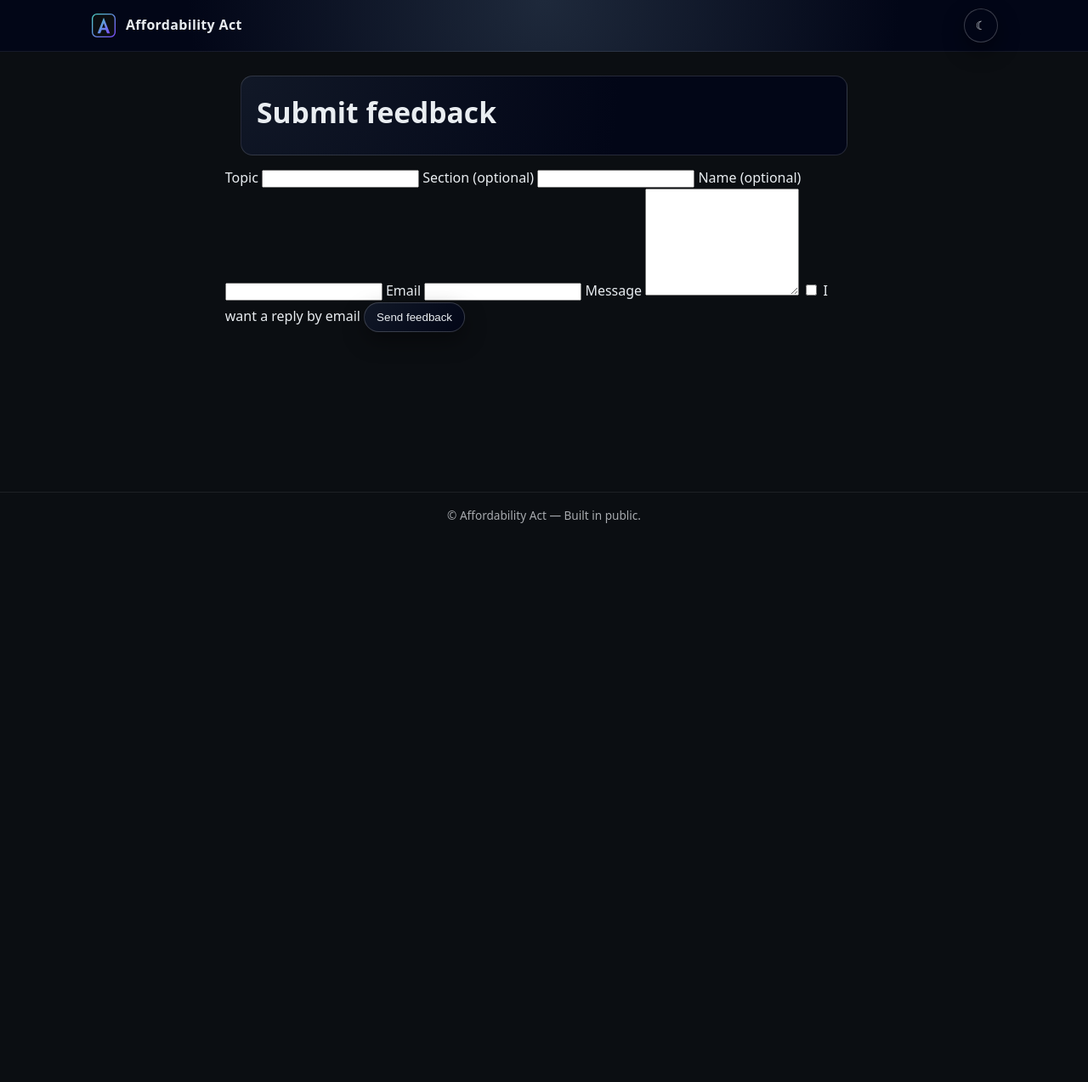
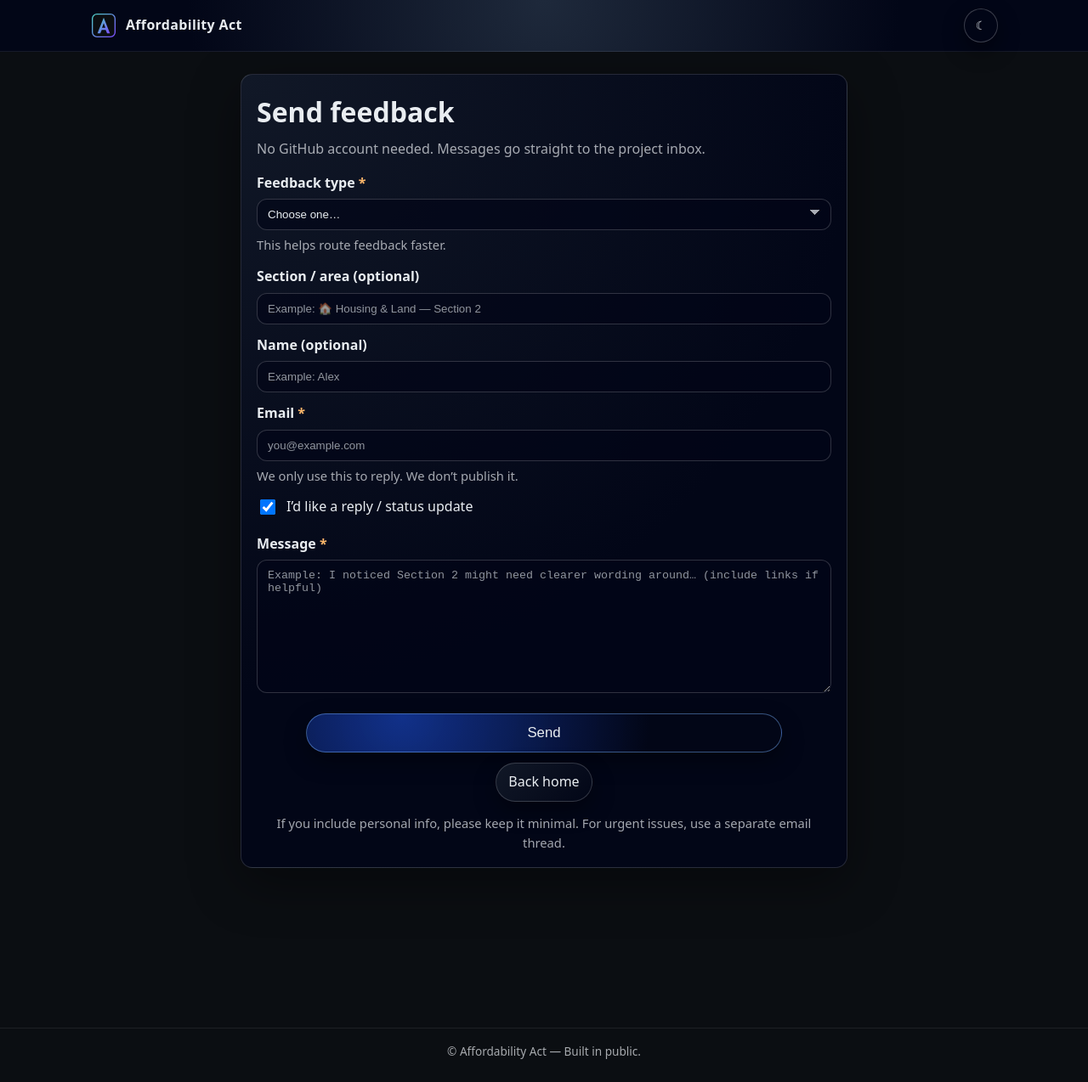
Before and after one commit to cFerg/Affordability-Act, a Jekyll site: the page built from submit.md, in a window 1280 px wide and 1274 px high. Shown: the whole window at 85% size. Built offline with Jekyll 4.4.1, drawn with Linux system fonts in a browser that asks for light colours.

Commit message:
Update submit page

```diff
--- a/_layouts/default.html
+++ b/_layouts/default.html
@@ -221,6 +221,7 @@
   <script defer src="{{ '/assets/js/page-search.js' | relative_url }}?v={{ site.github.build_revision }}"></script>
   <script defer src="{{ '/assets/js/sticky-nav.js' | relative_url }}?v={{ site.github.build_revision }}"></script>
   <script defer src="{{ '/assets/js/anchors.js' | relative_url }}?v={{ site.github.build_revision }}"></script>
+  <script defer src="{{ '/assets/js/submit-form.js' | relative_url }}?v={{ site.github.build_revision }}"></script>
   <script defer src="{{ '/assets/js/init.js' | relative_url }}?v={{ site.github.build_revision }}"></script>
 </body>
 </html>
--- /dev/null
+++ b/_sass/_forms.scss
@@ -0,0 +1,121 @@
+/* ===== Submit form styling ===== */
+
+.form-wrap{
+  max-width: 920px;
+  margin: 0 auto;
+  padding: 26px 0 0;
+}
+
+.form-card{
+  max-width: 78ch;
+  margin: 0 auto;
+  padding: 18px 18px 16px;
+  border-radius: 14px;
+  border: 1px solid rgba(255,255,255,0.14);
+  background: radial-gradient(circle at 0 0, #111827, #020617 62%);
+  box-shadow: 0 18px 60px rgba(0,0,0,0.40);
+}
+
+.form-title{ margin: 0 0 6px; font-size: 2rem; }
+.form-subtitle{ margin: 0 0 14px; }
+
+.aff-form{ margin-top: 8px; }
+
+.field{ margin: 12px 0; }
+.field label{
+  display: block;
+  font-weight: 650;
+  margin: 0 0 6px;
+}
+
+.req{ color: #ffb86b; }
+
+.help{ margin-top: 6px; font-size: .92rem; }
+
+.aff-form input[type="text"],
+.aff-form input[type="email"],
+.aff-form select,
+.aff-form textarea{
+  width: 100%;
+  padding: 10px 12px;
+  border-radius: 12px;
+  border: 1px solid rgba(255,255,255,0.18);
+  background: rgba(2,6,23,0.65);
+  color: #e9edf1;
+  outline: none;
+}
+
+.aff-form textarea{ resize: vertical; }
+
+.aff-form input::placeholder,
+.aff-form textarea::placeholder{
+  color: rgba(233,237,241,0.62);
+}
+
+.aff-form select{
+  appearance: none;
+  background-image:
+    linear-gradient(45deg, transparent 50%, rgba(233,237,241,0.72) 50%),
+    linear-gradient(135deg, rgba(233,237,241,0.72) 50%, transparent 50%);
+  background-position:
+    calc(100% - 18px) calc(50% - 3px),
+    calc(100% - 12px) calc(50% - 3px);
+  background-size: 6px 6px, 6px 6px;
+  background-repeat: no-repeat;
+  padding-right: 36px;
+}
+
+.field.checkbox label{
+  display: inline-flex;
+  align-items: center;
+  gap: 10px;
+  font-weight: 520;
+}
+
+.field.checkbox input{
+  width: 18px;
+  height: 18px;
+}
+
+.form-actions{
+  margin-top: 16px;
+  display: flex;
+  gap: 12px;
+  flex-wrap: wrap;
+  justify-content: center;
+}
+
+.form-fineprint{
+  margin: 14px 0 0;
+  text-align: center;
+  font-size: .92rem;
+}
+
+/* Light mode */
+body.theme-light .form-card{
+  background: #ffffff;
+  border-color: rgba(15,23,42,0.12);
+  box-shadow: 0 12px 40px rgba(15,23,42,0.16);
+}
+
+body.theme-light .aff-form input[type="text"],
+body.theme-light .aff-form input[type="email"],
+body.theme-light .aff-form select,
+body.theme-light .aff-form textarea{
+  background: #ffffff;
+  color: #111827;
+  border-color: rgba(15,23,42,0.16);
+}
+
+body.theme-light .aff-form input::placeholder,
+body.theme-light .aff-form textarea::placeholder{
+  color: rgba(15,23,42,0.55);
+}
+
+body.theme-light .aff-form select{
+  background-image:
+    linear-gradient(45deg, transparent 50%, rgba(15,23,42,0.55) 50%),
+    linear-gradient(135deg, rgba(15,23,42,0.55) 50%, transparent 50%);
+}
+
+body.theme-light .req{ color: #b45309; }
--- a/assets/js/init.js
+++ b/assets/js/init.js
@@ -8,4 +8,5 @@ document.addEventListener("DOMContentLoaded", () => {
   A.initTOC?.();
   A.initPageSearch?.();
   A.initAnchors?.();
+  A.initSubmitForm?.();
 });
--- /dev/null
+++ b/assets/js/submit-form.js
@@ -0,0 +1,30 @@
+(() => {
+  window.AffordAct = window.AffordAct || {};
+
+  window.AffordAct.initSubmitForm = () => {
+    const kind = document.getElementById("fb_kind");
+    const billWrap = document.getElementById("bill_picker_wrap");
+    const billPick = document.getElementById("bill_picker");
+    const section = document.getElementById("fb_section");
+
+    if (!kind || !billWrap || !billPick || !section) return;
+
+    function updateVisibility() {
+      const isBill = (kind.value || "").toLowerCase().includes("bill");
+      billWrap.hidden = !isBill;
+      if (!isBill) {
+        billPick.selectedIndex = 0;
+      }
+    }
+
+    kind.addEventListener("change", updateVisibility);
+
+    billPick.addEventListener("change", () => {
+      const v = billPick.value || "";
+      if (v && v !== "Other") section.value = v;
+      else if (v === "Other") section.value = "";
+    });
+
+    updateVisibility();
+  };
+})();
--- a/assets/site.scss
+++ b/assets/site.scss
@@ -10,3 +10,4 @@
 @import "sticky-nav";
 @import "footer";
 @import "light";
+@import "forms";
--- a/submit.md
+++ b/submit.md
@@ -1,32 +1,112 @@
 ---
 layout: default
 title: Submit Feedback
+permalink: /submit/
 ---
 
-<div class="cover">
-  <h1>Submit feedback</h1>
+<div class="form-wrap">
+  <div class="form-card">
+    <h1 class="form-title">Send feedback</h1>
+    <p class="form-subtitle muted">
+      No GitHub account needed. Messages go straight to the project inbox.
+    </p>
+
+    <form class="aff-form" method="POST" action="https://feedback.affordact.com/api/submit">
+      <!-- Category -->
+      <div class="field">
+        <label for="fb_kind">Feedback type <span class="req">*</span></label>
+        <select id="fb_kind" name="topic" required>
+          <option value="" selected disabled>Choose one…</option>
+          <option value="Bill update / suggestion">Bill update / suggestion</option>
+          <option value="Website bug">Website bug</option>
+          <option value="Website feature suggestion">Website feature suggestion</option>
+          <option value="Other">Other</option>
+        </select>
+        <div class="help muted">This helps route feedback faster.</div>
+      </div>
+
+      <!-- Bill selector (conditional) -->
+      <div class="field" id="bill_picker_wrap" hidden>
+        <label for="bill_picker">Which part of the bill? <span class="req">*</span></label>
+        <select id="bill_picker">
+          <option value="" selected disabled>Choose a category/section…</option>
+
+          <!-- Populated from _data/sections.json at build time -->
+          {% assign grouped = site.data.sections | group_by: "category" %}
+          {% for g in grouped %}
+            <optgroup label="{{ g.name }}">
+              {% for s in g.items %}
+                <option value="{{ s.category }} — {{ s.sectionTitle }}">{{ s.sectionTitle }}</option>
+              {% endfor %}
+              <option value="{{ g.name }} — Other">Other ({{ g.name }})</option>
+            </optgroup>
+          {% endfor %}
+
+          <option value="Other">Other / not sure</option>
+        </select>
+        <div class="help muted">Optional: you can still describe it in your message.</div>
+      </div>
+
+      <!-- Hidden/visible “Section” field that gets filled when bill picker is used -->
+      <div class="field">
+        <label for="fb_section">Section / area (optional)</label>
+        <input
+          id="fb_section"
+          name="section"
+          type="text"
+          placeholder="Example: 🏠 Housing & Land — Section 2"
+          autocomplete="off"
+        />
+      </div>
+
+      <!-- Name -->
+      <div class="field">
+        <label for="fb_name">Name (optional)</label>
+        <input id="fb_name" name="name" type="text" placeholder="Example: Alex" autocomplete="name" />
+      </div>
+
+      <!-- Email (required) -->
+      <div class="field">
+        <label for="fb_email">Email <span class="req">*</span></label>
+        <input
+          id="fb_email"
+          name="email"
+          type="email"
+          placeholder="you@example.com"
+          autocomplete="email"
+          required
+        />
+        <div class="help muted">We only use this to reply. We don’t publish it.</div>
+      </div>
+
+      <!-- Wants reply -->
+      <div class="field checkbox">
+        <label>
+          <input type="checkbox" name="wantsUpdates" value="yes" checked />
+          I’d like a reply / status update
+        </label>
+      </div>
+
+      <!-- Message -->
+      <div class="field">
+        <label for="fb_message">Message <span class="req">*</span></label>
+        <textarea
+          id="fb_message"
+          name="message"
+          rows="9"
+          required
+          placeholder="Example: I noticed Section 2 might need clearer wording around… (include links if helpful)"
+        ></textarea>
+      </div>
+
+      <div class="form-actions">
+        <button class="btn btn-primary-cta" type="submit"><span>Send</span></button>
+        <a class="btn" href="{{ '/' | relative_url }}"><span>Back home</span></a>
+      </div>
+
+      <p class="form-fineprint muted">
+        If you include personal info, please keep it minimal. For urgent issues, use a separate email thread.
+      </p>
+    </form>
+  </div>
 </div>
-
-<form method="POST" action="https://feedback.affordact.com/api/submit">
-  <label>Topic</label>
-  <input name="topic" required />
-
-  <label>Section (optional)</label>
-  <input name="section" />
-
-  <label>Name (optional)</label>
-  <input name="name" />
-
-  <label>Email</label>
-  <input name="email" type="email" required />
-
-  <label>Message</label>
-  <textarea name="message" required rows="8"></textarea>
-
-  <label>
-    <input type="checkbox" name="wantsUpdates" value="yes" />
-    I want a reply by email
-  </label>
-
-  <button class="btn" type="submit"><span>Send feedback</span></button>
-</form>
```
